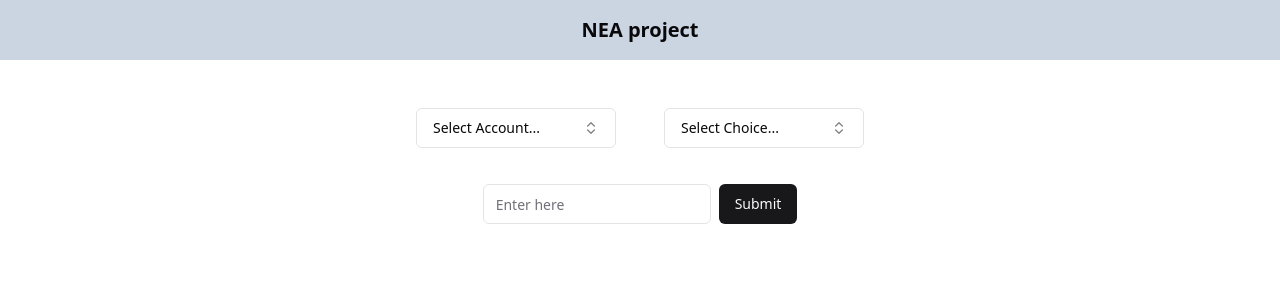
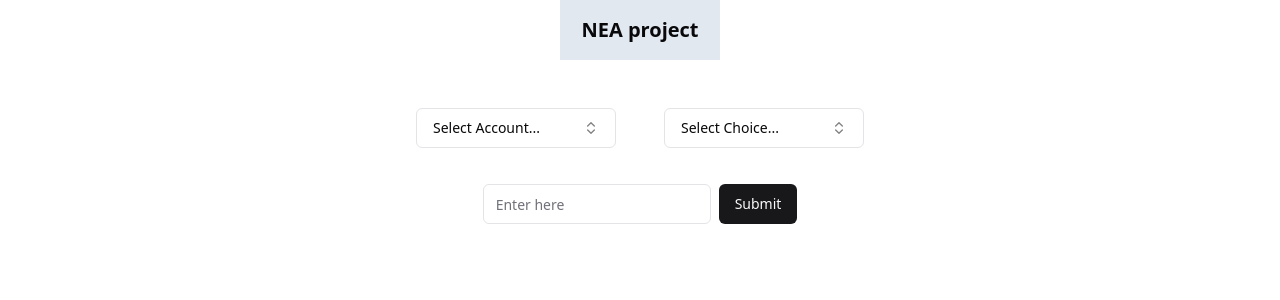
Before and after one commit to MShaw1223/nea-tradingapp, a Next.js app: page / in a window 1280 px wide. Shown: the top 300 px of the page. Built offline with nearby package versions, Linux system fonts and the light colour scheme.

Commit message:
styling edits

```diff
--- a/pages/index.tsx
+++ b/pages/index.tsx
@@ -4,8 +4,10 @@ import { InputWithButton } from '@/components/ui/withButton'
 export default function Home() {
   return (
     <div>
-      <div className='flex justify-center text-xl font-extrabold p-4 bg-slate-300'>
-        NEA project
+      <div className='static flex justify-center'>
+        <div className='flex justify-center text-xl font-extrabold p-4 bg-slate-200 w-40 border-double'>
+          NEA project
+        </div>
       </div>
       <div className="relative p-6">
         <div className='static flex justify-center'>
```
